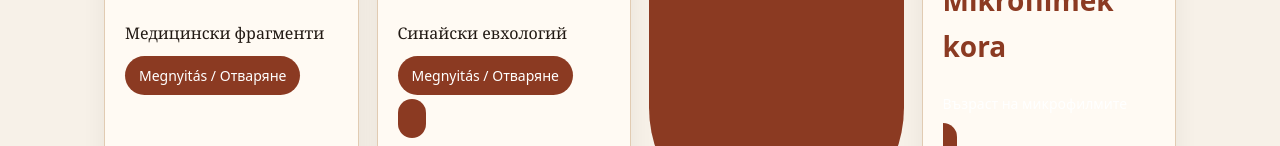
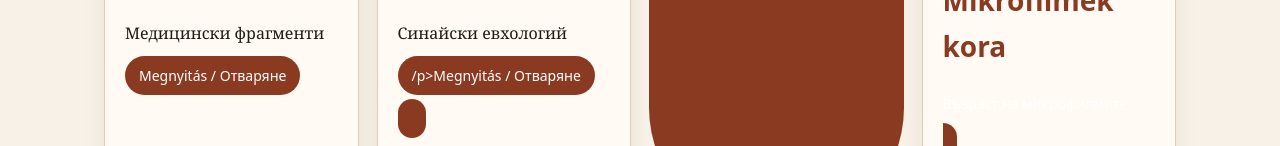
Before and after one commit to BNO12ker/glagolita-exhibition, a plain HTML site: page index.html in a window 1280 px wide. Shown: the part 1208-1354 px from the top of the page. Drawn offline with Linux system fonts and the light colour scheme.

Commit message:
Update index.html

```diff
--- a/index.html
+++ b/index.html
@@ -74,7 +74,7 @@
       <img src="assets/pages/panel-10.jpg" alt="10. panel előnézete" onerror="this.style.display='none'">
       <h2>10. Sínai euchologion</h2>
       <p>Синайски евхологий</p>
-      <p><a class="btn" href="panel-10.html"</p>Megnyitás / Отваряне</p>
+      <p><a class="btn" href="panel-10.html">/p>Megnyitás / Отваряне</p>
     </article>
 
     <article class="card">
```
